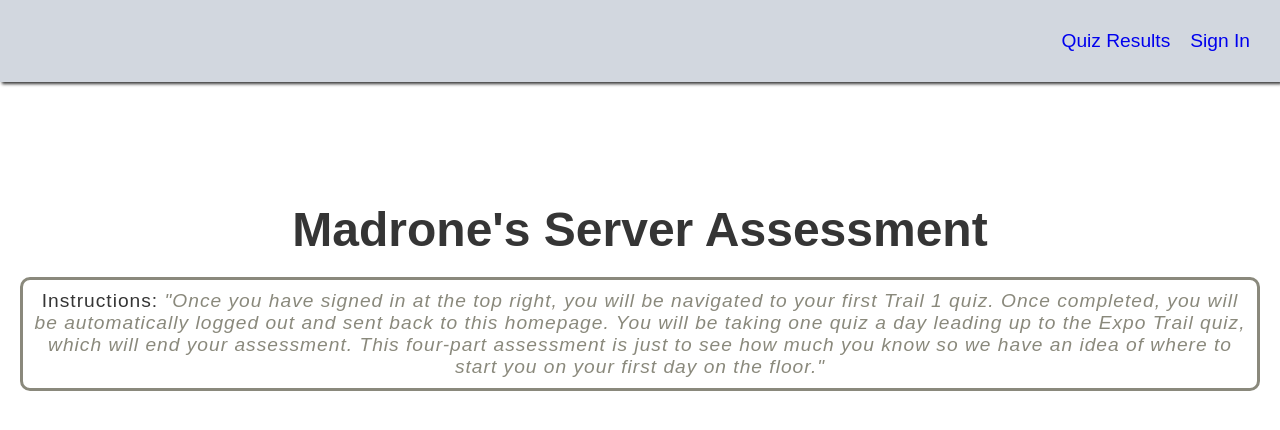
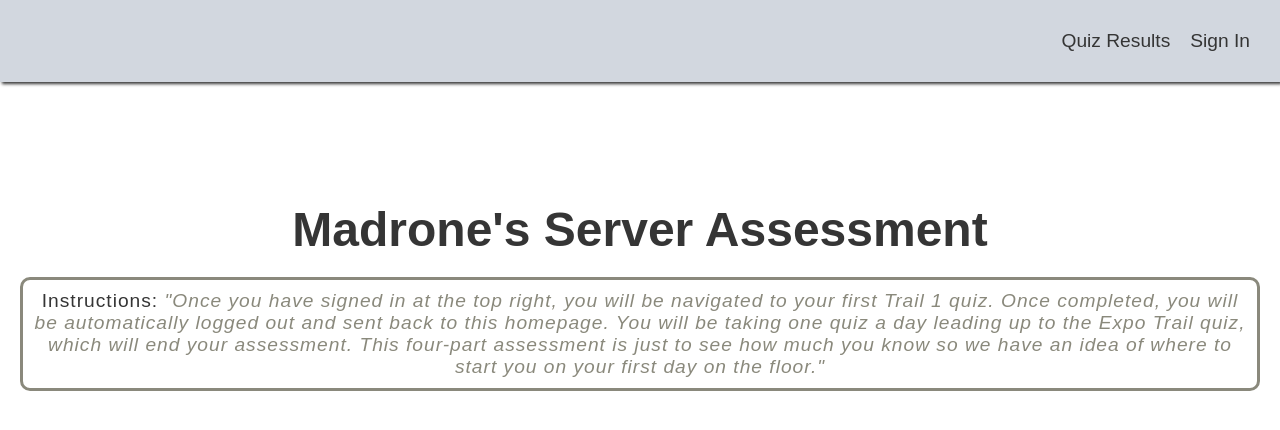
Before and after one commit to MCampa-2/Madrones_App, a React (Create React App) app: page / in a window 1280 px wide. Shown: the top 430 px of the page. Built offline with nearby package versions, Linux system fonts and the light colour scheme.

Commit message:
Updated css

```diff
--- a/src/index.css
+++ b/src/index.css
@@ -30,6 +30,7 @@
   font-size: 1.2rem;
   transition: .2s;
   padding: 10px;
+  color: var(--jet);
 }
 
 .results{
@@ -38,6 +39,7 @@
   transition: .2s;
   padding: 10px;
   margin-left: auto;
+  color: var(--jet);
 }
 
 .results:hover{
```
